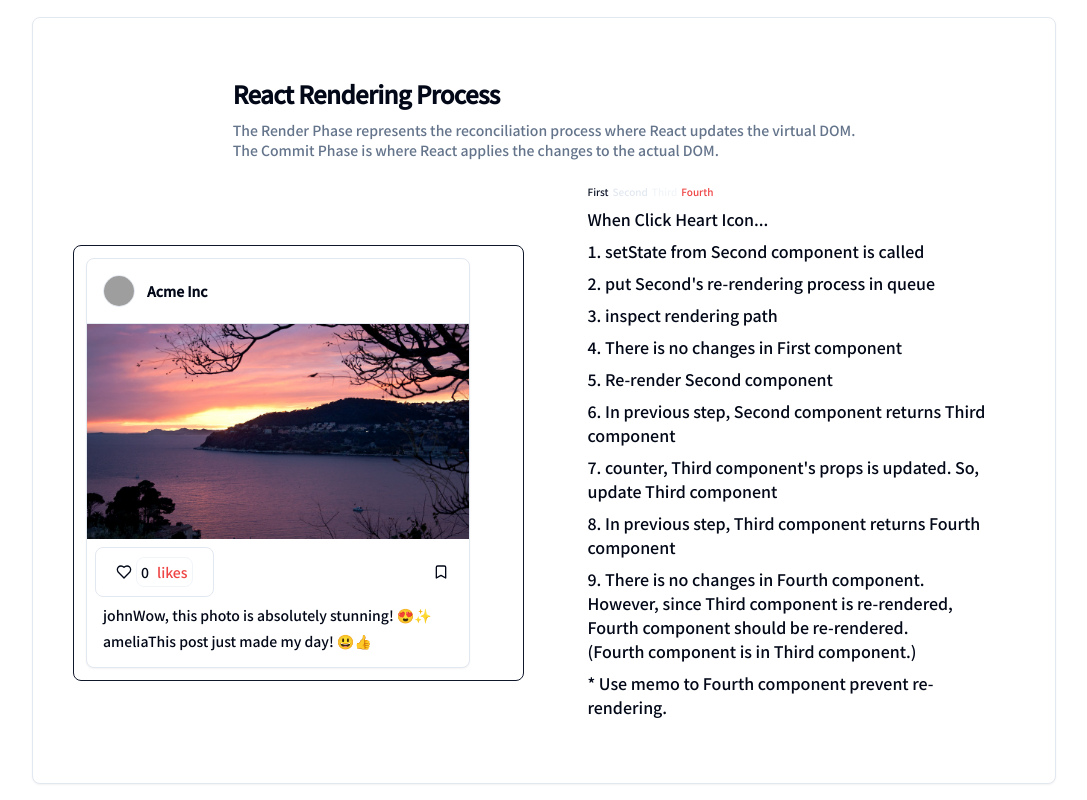
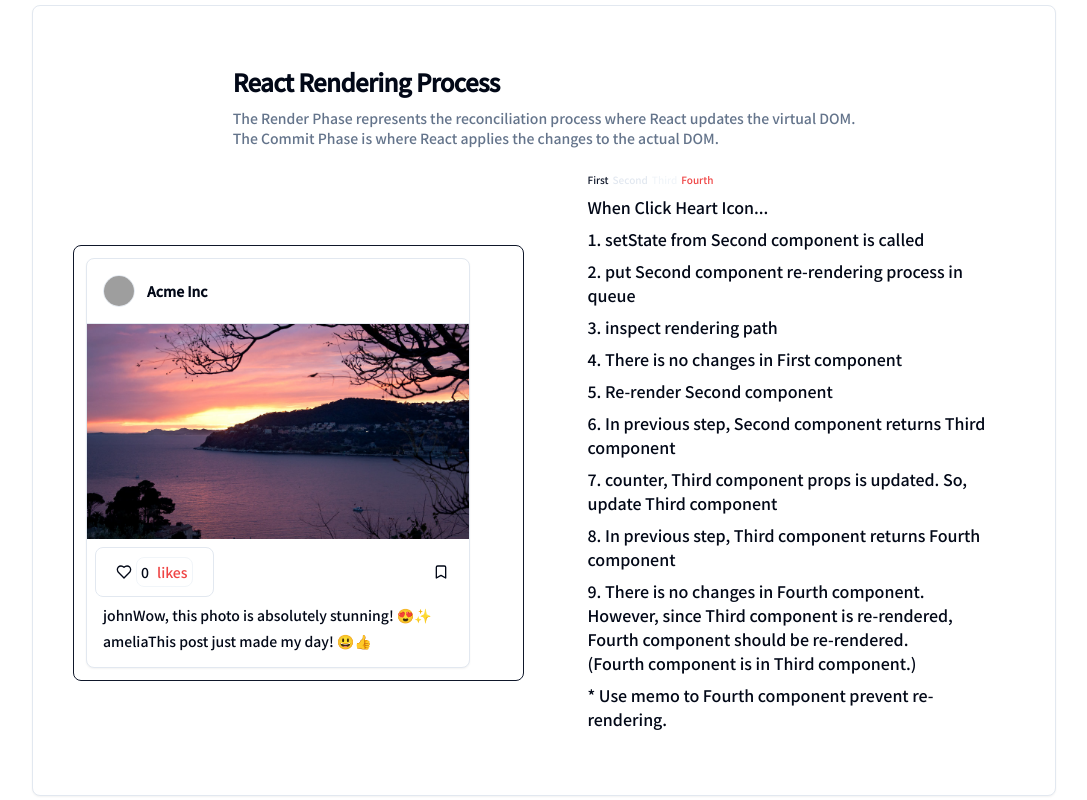
Before and after one commit to soomin9106/deepdive, a Next.js app in the folder deepdive/: page /render in a window 1280 px wide. Shown: the whole page, without its empty margins (96-1183 px from the left). Built offline with nearby package versions, Linux system fonts and the light colour scheme; grey boxes are pictures that could not be loaded.

Commit message:
Fix Error

```diff
--- a/deepdive/app/components/render/Process.tsx
+++ b/deepdive/app/components/render/Process.tsx
@@ -9,12 +9,12 @@ const Process = () => {
             </div>
             <span>When Click Heart Icon...</span>
             <span>1. setState from Second component is called</span>
-            <span>2. put Second's re-rendering process in queue</span>
+            <span>2. put Second component re-rendering process in queue</span>
             <span>3. inspect rendering path</span>
             <span>4. There is no changes in First component</span>
             <span>5. Re-render Second component</span>
             <span>6. In previous step, Second component returns Third component</span>
-            <span>7. counter, Third component's props is updated. So, update Third component</span>
+            <span>7. counter, Third component props is updated. So, update Third component</span>
             <span>8. In previous step, Third component returns Fourth component</span>
             <span>9. There is no changes in Fourth component. However, since Third component is re-rendered, Fourth component should be re-rendered.
                 <br/> (Fourth component is in Third component.)
```
